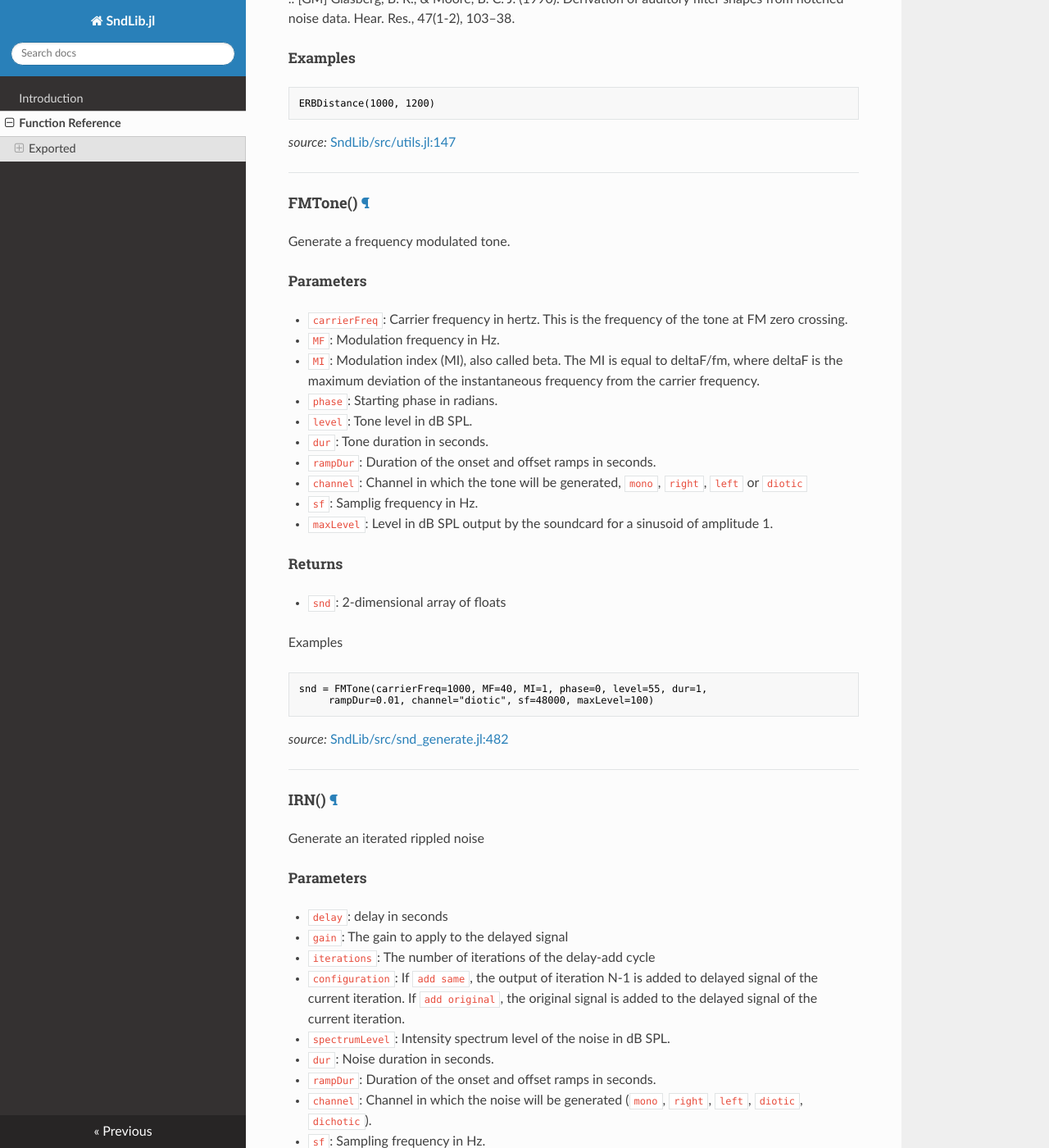
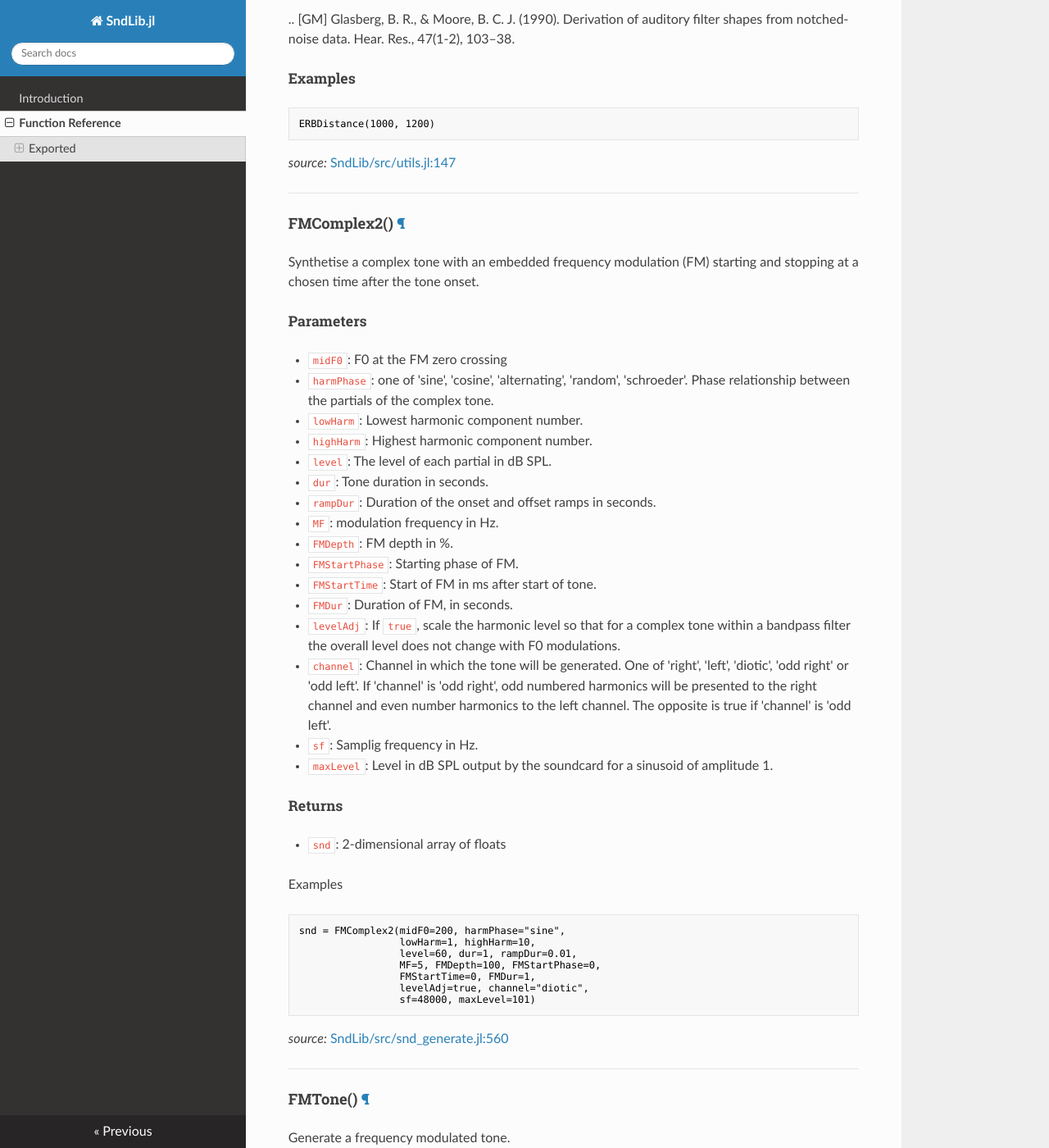
Before and after one commit to sam81/SndLib.jl, an MkDocs documentation site: the page built from docs/API.md, in a window 1280 px wide and 1400 px high, scrolled down 2174 px. Shown: the whole window at 82% size. Built offline with MkDocs 1.6.1, drawn with Linux system fonts in a browser that asks for light colours; nearby versions of some CDN libraries; old or Windows-style settings are respelled for this version of MkDocs; some of the changed text lies outside the part shown.

Commit message:
Added asynchChord and fixed bug in addSounds

````diff
--- a/docs/API.md
+++ b/docs/API.md
@@ -18,7 +18,7 @@
 * `level`: Tone level in dB SPL.
 * `dur`: Tone duration in seconds.
 * `rampDur`: Duration of the onset and offset ramps in seconds.
-* `channel`: Channel in which the tone will be generated (`mono`, `right`, `left`, or diotic`).
+* `channel`: Channel in which the tone will be generated, one of `mono`, `right`, ``left`, or `diotic`.
 * `sf`: Samplig frequency in Hz.
 * `maxLevel`: Level in dB SPL output by the soundcard for a sinusoid of amplitude 1.
 
@@ -109,6 +109,59 @@
 
 ---
 
+<a id="method__fmcomplex2.1" class="lexicon_definition"></a>
+#### FMComplex2() [¶](#method__fmcomplex2.1)
+Synthetise a complex tone with an embedded frequency modulation (FM)
+starting and stopping at a chosen time after the tone onset.
+
+##### Parameters
+
+* `midF0`: F0 at the FM zero crossing
+* `harmPhase`: one of 'sine', 'cosine', 'alternating', 'random', 'schroeder'.
+        Phase relationship between the partials of the complex tone.
+* `lowHarm`: Lowest harmonic component number.
+* `highHarm`: Highest harmonic component number.
+* `level`: The level of each partial in dB SPL.
+* `dur`: Tone duration in seconds.
+* `rampDur`: Duration of the onset and offset ramps in seconds.
+* `MF`: modulation frequency in Hz.
+* `FMDepth`: FM depth in %.
+* `FMStartPhase`: Starting phase of FM.
+* `FMStartTime`: Start of FM in ms after start of tone.
+* `FMDur`: Duration of FM, in seconds.
+* `levelAdj`: If `true`, scale the harmonic level so that for a complex
+        tone within a bandpass filter the overall level does not
+        change with F0 modulations.
+* `channel`: Channel in which the tone will be generated.
+        One of 'right', 'left', 'diotic', 'odd right' or 'odd left'.
+         If 'channel' is 'odd right', odd numbered harmonics will be presented
+        to the right channel and even number harmonics to the left
+        channel. The opposite is true if 'channel' is 'odd left'.
+* `sf`: Samplig frequency in Hz.
+* `maxLevel`: Level in dB SPL output by the soundcard for a sinusoid of amplitude 1.
+
+##### Returns
+
+* `snd`: 2-dimensional array of floats
+
+Examples
+
+```julia
+snd = FMComplex2(midF0=200, harmPhase="sine",
+                 lowHarm=1, highHarm=10,
+                 level=60, dur=1, rampDur=0.01,
+                 MF=5, FMDepth=100, FMStartPhase=0,
+                 FMStartTime=0, FMDur=1,
+                 levelAdj=true, channel="diotic",
+                 sf=48000, maxLevel=101)
+```
+
+
+*source:*
+[SndLib/src/snd_generate.jl:560](file:///home/sam/.julia/v0.3/SndLib/src/snd_generate.jl)
+
+---
+
 <a id="method__fmtone.1" class="lexicon_definition"></a>
 #### FMTone() [¶](#method__fmtone.1)
 Generate a frequency modulated tone.
@@ -143,7 +196,7 @@
 
 
 *source:*
-[SndLib/src/snd_generate.jl:482](file:///home/sam/.julia/v0.3/SndLib/src/snd_generate.jl)
+[SndLib/src/snd_generate.jl:794](file:///home/sam/.julia/v0.3/SndLib/src/snd_generate.jl)
 
 ---
 
@@ -219,7 +272,7 @@
 ---
 
 <a id="method__itdtoipd.1" class="lexicon_definition"></a>
-#### ITDToIPD{T<:Real}(ITD::Real, freq::Union(AbstractArray{T<:Real, 1}, T<:Real)) [¶](#method__itdtoipd.1)
+#### ITDToIPD{T<:Real}(ITD::Real, freq::Union(T<:Real, AbstractArray{T<:Real, 1})) [¶](#method__itdtoipd.1)
 
 Convert an interaural time difference to an equivalent interaural
 phase difference for a given frequency.
@@ -278,6 +331,50 @@
 
 ---
 
+<a id="method__asynchchord.1" class="lexicon_definition"></a>
+#### asynchChord() [¶](#method__asynchchord.1)
+Generate an asynchronous chord.
+
+This function will add a set of pure tones with a given
+stimulus onset asynchrony (SOA). The temporal order of the
+successive tones is random.
+
+##### Parameters
+
+* `freqs`: Frequencies of the chord components in hertz.
+* `levels`: Level of each chord component in dB SPL.
+* `phases`: Starting phase of each chord component.
+* `tonesDur`: Duration of the tones composing the chord in seconds.
+        All tones have the same duration.
+* `tonesRampDur`: Duration of the onset and offset ramps in seconds.
+        The total duration of the tones will be tonesDuration+ramp*2.
+* `tonesChannel`: Channel in which the tones will be generated, one of `mono`, `right`, `left` or `diotic`.
+* `SOA`: Onset asynchrony between the chord components.
+* `sf`: Samplig frequency in Hz.
+* `maxLevel`: float
+        Level in dB SPL output by the soundcard for a sinusoid of amplitude 1.
+
+##### Returns
+
+* `snd` : 2-dimensional array of floats
+
+##### Examples
+
+```julia
+freqs = [250, 500, 1000]
+levels = [50, 50, 50]
+phases = [0, 0, 0]
+c1 = asynchChord(freqs=freqs, levels=levels, phases=phases,
+tonesDur=0.2, tonesRampDur=0.01, tonesChannel="diotic",
+SOA=0.06, sf=48000, maxLevel=100)
+```
+
+
+*source:*
+[SndLib/src/snd_generate.jl:207](file:///home/sam/.julia/v0.3/SndLib/src/snd_generate.jl)
+
+---
+
 <a id="method__broadbandnoise.1" class="lexicon_definition"></a>
 #### broadbandNoise() [¶](#method__broadbandnoise.1)
 Synthetise a broadband noise.
@@ -479,7 +576,7 @@
 ---
 
 <a id="method__freqfromcentinterval.1" class="lexicon_definition"></a>
-#### freqFromCentInterval{T<:Real, P<:Real}(f1::Union(AbstractArray{T<:Real, 1}, T<:Real), deltaCent::Union(AbstractArray{P<:Real, 1}, P<:Real)) [¶](#method__freqfromcentinterval.1)
+#### freqFromCentInterval{T<:Real, P<:Real}(f1::Union(T<:Real, AbstractArray{T<:Real, 1}), deltaCent::Union(P<:Real, AbstractArray{P<:Real, 1})) [¶](#method__freqfromcentinterval.1)
 Compute the frequency, in Hz, corresponding to a distance,
 in equivalent cents of `deltaCents` from `f1`.
 
@@ -510,7 +607,7 @@
 ---
 
 <a id="method__freqfromerbinterval.1" class="lexicon_definition"></a>
-#### freqFromERBInterval{T<:Real, P<:Real}(f1::Union(AbstractArray{T<:Real, 1}, T<:Real), deltaERB::Union(AbstractArray{P<:Real, 1}, P<:Real)) [¶](#method__freqfromerbinterval.1)
+#### freqFromERBInterval{T<:Real, P<:Real}(f1::Union(T<:Real, AbstractArray{T<:Real, 1}), deltaERB::Union(P<:Real, AbstractArray{P<:Real, 1})) [¶](#method__freqfromerbinterval.1)
 Compute the frequency, in Hz, corresponding to a distance,
 in equivalent rectangular bandwidths (ERBs), of `deltaERB` from `f1`.
 
@@ -573,7 +670,7 @@
 ---
 
 <a id="method__getrms.1" class="lexicon_definition"></a>
-#### getRMS{T<:Real}(sig::Array{T<:Real, 2}, channel::Union(Integer, String)) [¶](#method__getrms.1)
+#### getRMS{T<:Real}(sig::Array{T<:Real, 2}, channel::Union(String, Integer)) [¶](#method__getrms.1)
 Compute the root mean square (RMS) value of the signal.
 
 ##### Parameters
````
Also changed, not shown: other parts of docs/API.md (+13 -13 lines), 4 other files.
